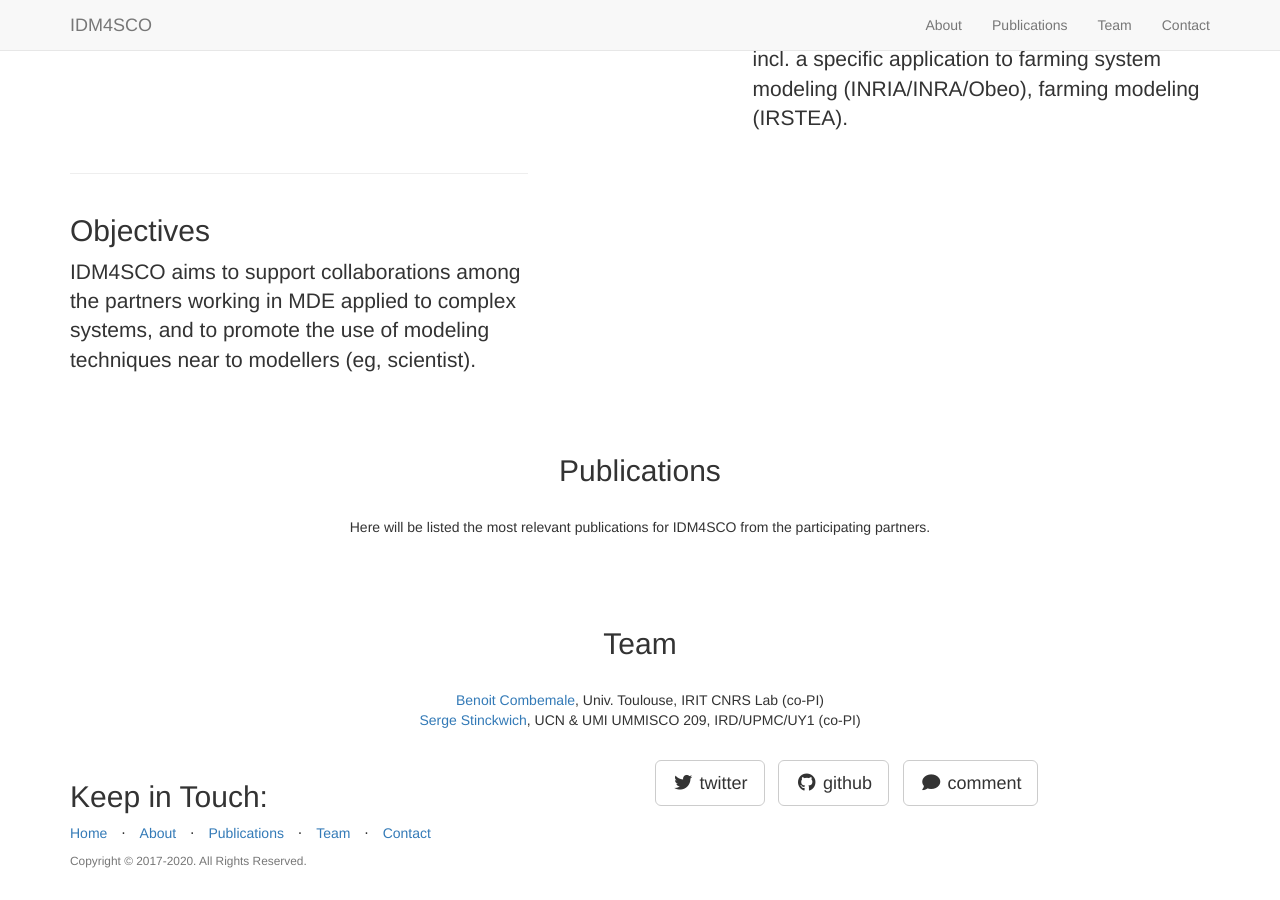
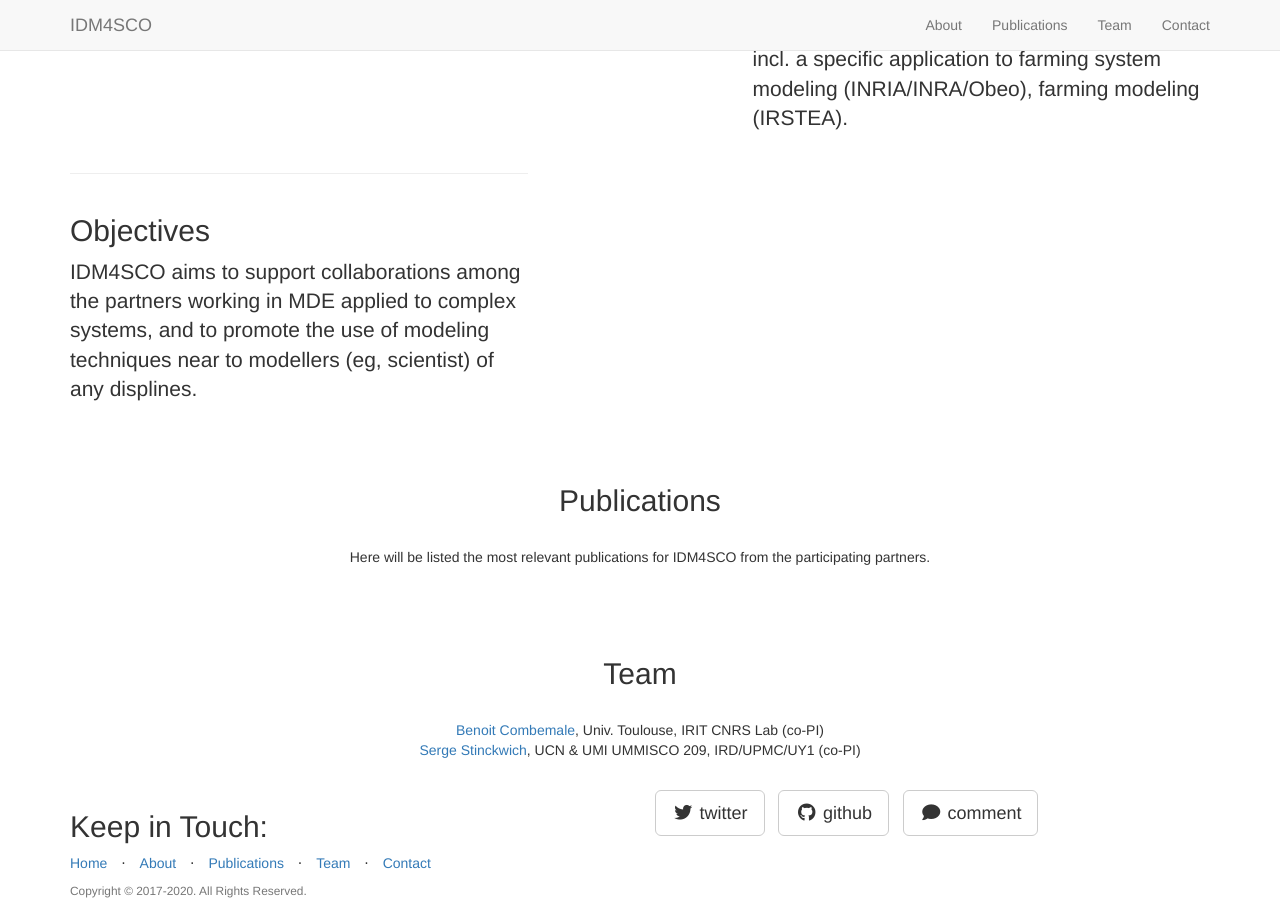
Before and after one commit to gemoc/idm4sco, a Jekyll site: the page built from _posts/2014-09-23-services-3.markdown, in a window 1280 px wide and 900 px high, scrolled down 928 px. Built offline with Jekyll 4.4.1, drawn with Linux system fonts in a browser that asks for light colours; nearby versions of some CDN libraries; library files that are not in the unit come from our copies.

```diff
--- a/_posts/2014-09-23-services-3.markdown
+++ b/_posts/2014-09-23-services-3.markdown
@@ -5,4 +5,4 @@ category: Services
 title: Objectives
 description: |
 ---
-IDM4SCO aims to support collaborations among the partners working in MDE applied to complex systems, and to promote the use of modeling techniques near to modellers (eg, scientist).
+IDM4SCO aims to support collaborations among the partners working in MDE applied to complex systems, and to promote the use of modeling techniques near to modellers (eg, scientist) of any displines.
```
